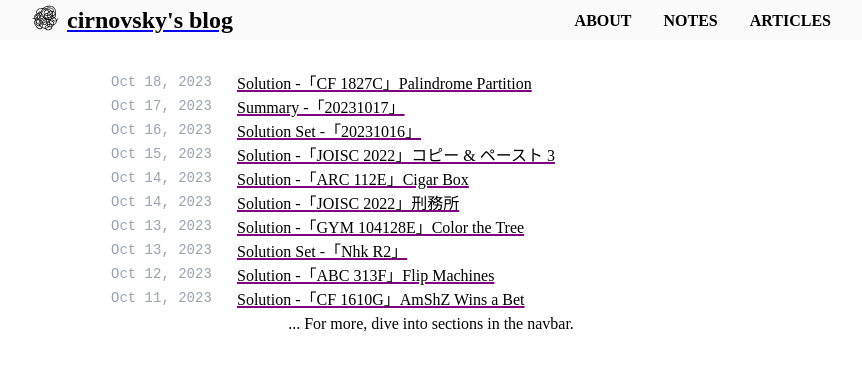
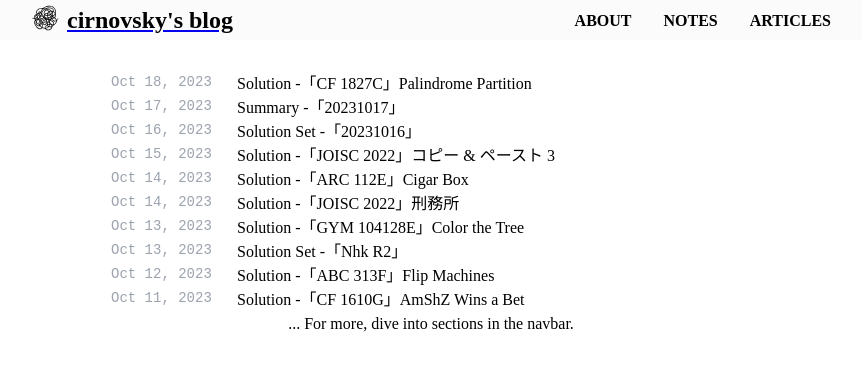
Before and after one commit to cirnovsky/blog, a Next.js app: page / in a window 1280 px wide. Shown: the top 370 px of the page, without its empty margins (209-1071 px from the left). Built offline with nearby package versions, Linux system fonts and the light colour scheme.

Commit message:
changes to link styles

```diff
--- a/components/SmallCard.js
+++ b/components/SmallCard.js
@@ -9,7 +9,7 @@ export default function SmallCard({ title, dateString, sectionPath, id }) {
         <div className="entry" style={{"display":"flex","columnGap":"0.5rem"}}>
             <div className="light-text" style={{"width":"118px"}}
             ><Date dateString={dateString} /></div>
-            <Link style={{"textDecoration": "underline purple 2px"}} href={blogURL}>
+            <Link style={{"textDecoration": "none"}} href={blogURL}>
                 <div className={"cursor-pointer flex gap-2 text-black hover:text-[#996E5C]"}>
                     <div dangerouslySetInnerHTML={{__html: title}}/>
                 </div>
```
